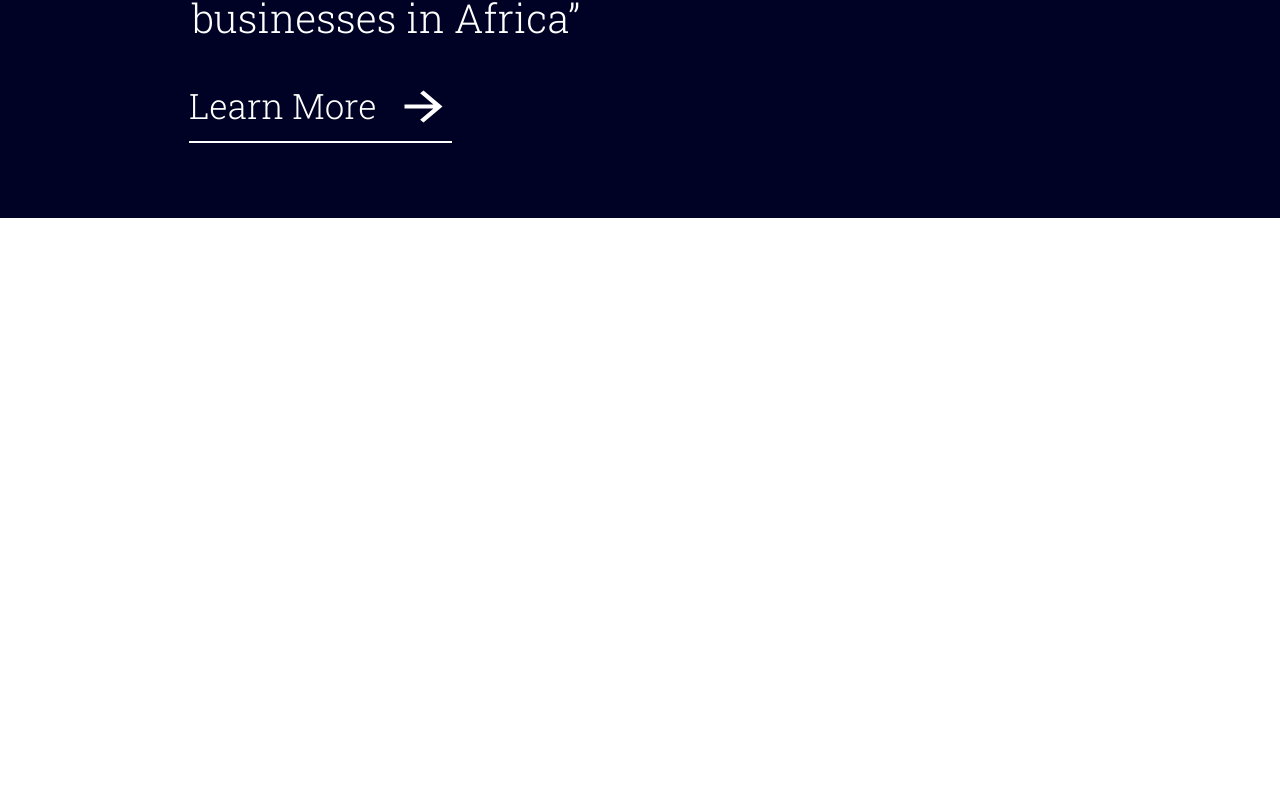
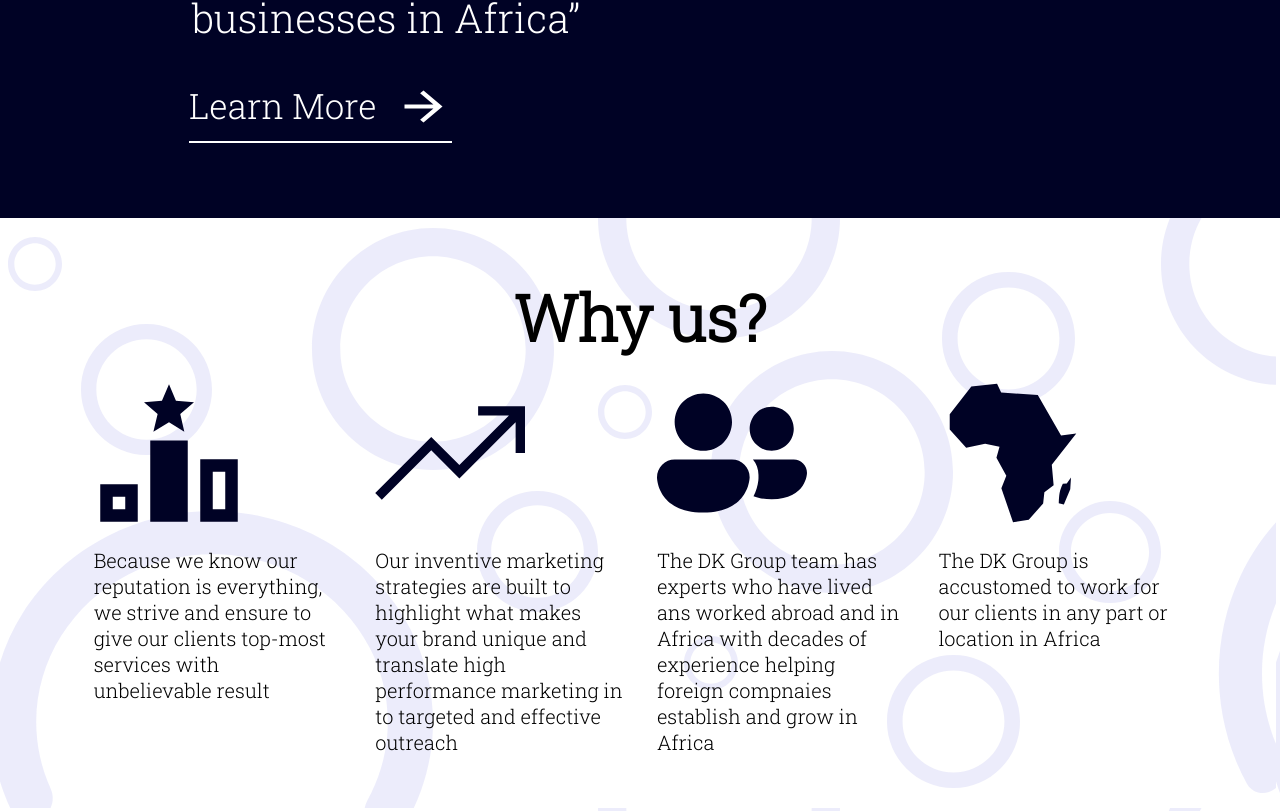
Before and after one commit to carrington-115/dkgroup, a React (Vite) app: page / in a window 1280 px wide. Shown: the part 1183-1994 px from the top of the page. Before the commit the page ends 1401 px from the top, so only its background shows below. Built offline with nearby package versions, Linux system fonts and the light colour scheme.

Commit message:
second new commit '

```diff
--- a/src/Home.jsx
+++ b/src/Home.jsx
@@ -2,12 +2,14 @@
 import styled from "styled-components";
 import Homecover from "./home/Homecover";
 import About from "./home/About";
+import Whyus from "./home/Whyus";
 
 function Home() {
   return (
     <Container>
       <Homecover />
       <About />
+      <Whyus />
     </Container>
   );
 }
--- /dev/null
+++ b/src/home/Whyus.jsx
@@ -0,0 +1,90 @@
+import React from "react";
+import styled from "styled-components";
+
+function Whyus() {
+  return (
+    <Container>
+      <h1>Why us?</h1>
+      <div className="content">
+        <WhyUsItem
+          url="/images/home images/reputation icon.svg"
+          details="Because we know our reputation is everything, we strive and ensure to give our clients top-most services with unbelievable result"
+        />
+        <WhyUsItem
+          url="/images/home images/marketing icon.svg"
+          details="Our inventive marketing strategies are built to highlight what makes your brand unique and translate high performance marketing in to targeted and effective outreach"
+        />
+        <WhyUsItem
+          url="/images/home images/expert icon.svg"
+          details="The DK Group team has experts who have lived ans worked abroad and in Africa with decades of experience helping foreign compnaies establish and grow in Africa"
+        />
+        <WhyUsItem
+          url="/images/home images/africa-icon.svg"
+          details="The DK Group is accustomed to work for our clients in any part or location in Africa"
+        />
+      </div>
+    </Container>
+  );
+}
+
+function WhyUsItem({ url, details }) {
+  return (
+    <UsContainer>
+      <div className="icon">
+        <img src={url} alt="why us detail" />
+      </div>
+      <div className="content-text">
+        <p>{details}</p>
+      </div>
+    </UsContainer>
+  );
+}
+export default Whyus;
+
+const Container = styled.div`
+  width: 100%;
+  display: flex;
+  flex-direction: column;
+  justify-content: center;
+  align-items: center;
+  background: url("/images/home images/icons-pattern.svg");
+  h1 {
+    margin: 1.5cm 0 0.5cm 0;
+    font-family: Roboto Slab;
+    font-size: 64px;
+    font-style: normal;
+    font-weight: 600;
+    line-height: normal;
+  }
+  .content {
+    width: 88%;
+    display: flex;
+    justify-content: space-around;
+    align-items: flex-start;
+    padding-bottom: 1.5cm;
+  }
+`;
+
+const UsContainer = styled.div`
+  display: flex;
+  flex-direction: column;
+  width: 22%;
+  gap: 0.5cm;
+  .icon {
+    width: 150px;
+    height: 150px;
+    img {
+      width: 100%;
+      height: 100%;
+    }
+  }
+  .content-text {
+    p {
+      font-family: Roboto Slab;
+      font-size: 20px;
+      font-style: normal;
+      font-weight: normal;
+      line-height: normal;
+    }
+  }
+`;
```
